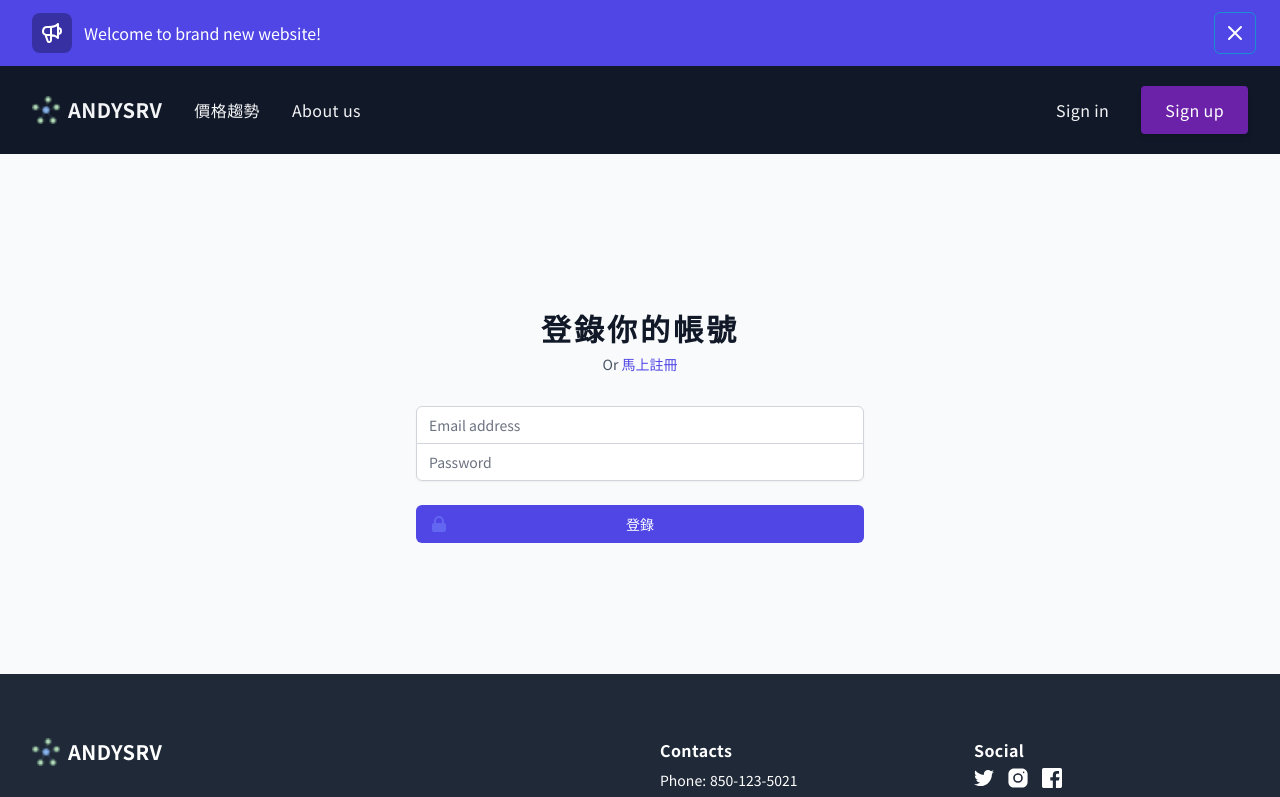
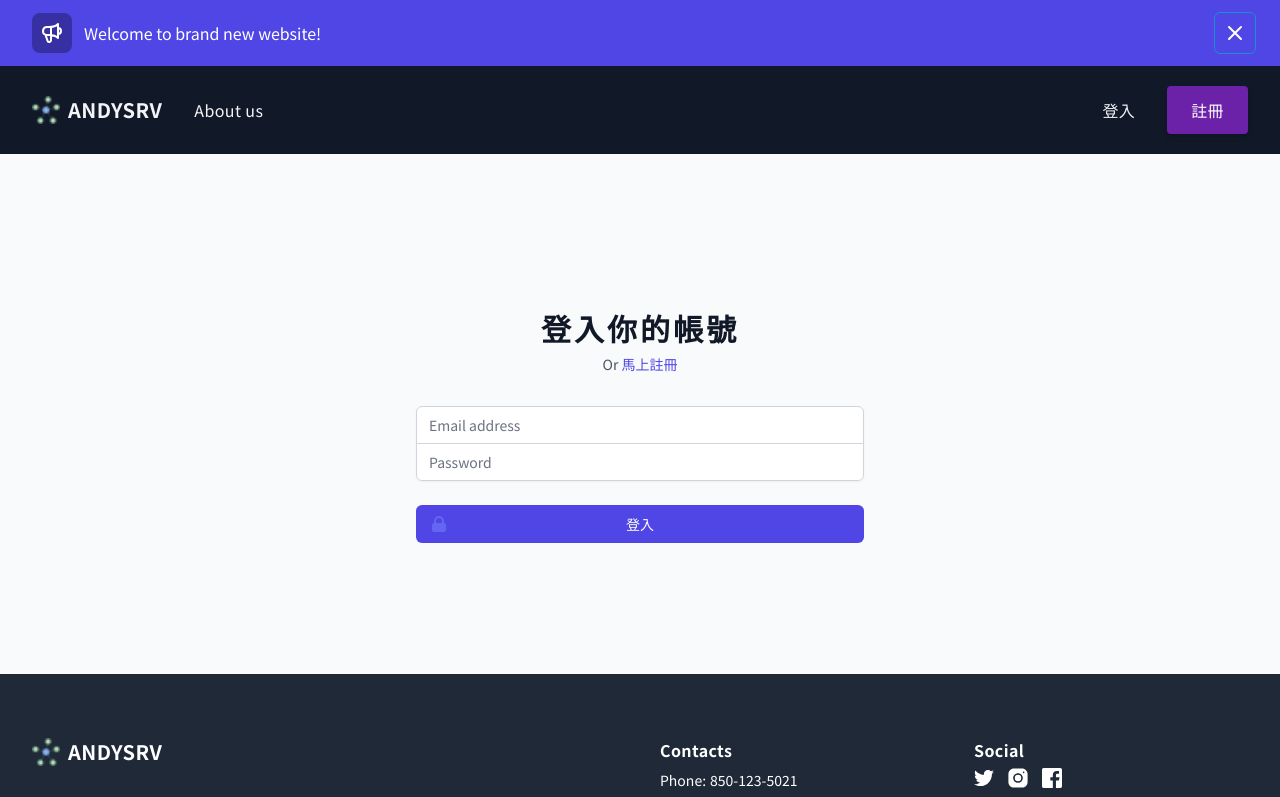
Before and after one commit to strikecbu/grep-car-info, a React (Create React App) app in the folder car-info-ui/car-app/: page /account/login in a window 1280 px wide. Shown: the top 797 px of the page. Built offline with nearby package versions, Linux system fonts and the light colour scheme.

Commit message:
[CarInfoUI] Implement protect route and logout by using redux

```diff
--- a/car-info-ui/car-app/src/App.js
+++ b/car-info-ui/car-app/src/App.js
@@ -25,7 +25,6 @@ function App() {
         }
     }, [cart, dispatch])
 
-    console.log('App init')
     return (
         <Fragment>
             <Outlet />
--- a/car-info-ui/car-app/src/components/Layout/Header.js
+++ b/car-info-ui/car-app/src/components/Layout/Header.tsx
@@ -1,8 +1,18 @@
-import { useState } from 'react'
+import { Fragment, useState } from 'react'
 import { NavLink } from 'react-router-dom'
+import { useDispatch, useSelector } from 'react-redux'
+import { AppDispatch, RootState } from '../../store'
+import { AccountActions } from '../../store/account-slice'
 
 export default () => {
+    const token = useSelector((state: RootState) => state.account.token)
+    const dispatch: AppDispatch = useDispatch()
     const [isMenuOpen, setIsMenuOpen] = useState(false)
+
+    function logout() {
+        dispatch(AccountActions.removeToken())
+        console.log('logout now')
+    }
 
     return (
         <div className="bg-gray-900">
@@ -24,6 +34,7 @@ export default () => {
                             </span>
                         </NavLink>
                         <ul className="flex items-center hidden space-x-8 lg:flex">
+                            {token && (
                                 <li>
                                     <NavLink
                                         className="font-medium tracking-wide text-gray-100 transition-colors duration-200 hover:text-teal-400"
@@ -32,6 +43,8 @@ export default () => {
                                         價格趨勢
                                     </NavLink>
                                 </li>
+                            )}
+
                             <li>
                                 <NavLink
                                     className="font-medium tracking-wide text-gray-100 transition-colors duration-200 hover:text-teal-400"
@@ -43,24 +56,38 @@ export default () => {
                         </ul>
                     </div>
                     <ul className="flex items-center hidden space-x-8 lg:flex">
+                        {!token && (
+                            <Fragment>
                                 <li>
                                     <NavLink
                                         className="font-medium tracking-wide text-gray-100 transition-colors duration-200 hover:text-teal-400"
                                         to="/account/login"
                                     >
-                                Sign in
+                                        登入
                                     </NavLink>
                                 </li>
                                 <li>
-                            <a
-                                href="/"
+                                    <NavLink
                                         className="inline-flex items-center justify-center h-12 px-6 font-medium tracking-wide text-white transition duration-200 rounded shadow-md bg-purple-800 hover:bg-purple-400 focus:shadow-outline focus:outline-none"
-                                aria-label="Sign up"
-                                title="Sign up"
+                                        to="/account/signup"
                                     >
-                                Sign up
-                            </a>
+                                        註冊
+                                    </NavLink>
                                 </li>
+                            </Fragment>
+                        )}
+
+                        {token && (
+                            <li>
+                                <NavLink
+                                    className="inline-flex items-center justify-center h-12 px-6 font-medium tracking-wide text-white transition duration-200 rounded shadow-md bg-purple-800 hover:bg-purple-400 focus:shadow-outline focus:outline-none"
+                                    to="/home"
+                                    onClick={logout}
+                                >
+                                    登出
+                                </NavLink>
+                            </li>
+                        )}
                     </ul>
                     <div className="lg:hidden">
                         <button
@@ -131,6 +158,7 @@ export default () => {
                                     </div>
                                     <nav>
                                         <ul className="space-y-4">
+                                            {token && (
                                                 <li>
                                                     <NavLink
                                                         className="font-medium tracking-wide text-gray-700 transition-colors duration-200 hover:text-purple-400"
@@ -139,6 +167,8 @@ export default () => {
                                                         價格趨勢
                                                     </NavLink>
                                                 </li>
+                                            )}
+
                                             <li>
                                                 <NavLink
                                                     className="font-medium tracking-wide text-gray-700 transition-colors duration-200 hover:text-purple-400"
@@ -147,24 +177,37 @@ export default () => {
                                                     About us
                                                 </NavLink>
                                             </li>
+                                            {!token && (
+                                                <Fragment>
                                                     <li>
                                                         <NavLink
                                                             className="font-medium tracking-wide text-gray-700 transition-colors duration-200 hover:text-purple-400"
                                                             to="/account/login"
                                                         >
-                                                    Sign in
+                                                            登入
                                                         </NavLink>
                                                     </li>
                                                     <li>
-                                                <a
-                                                    href="/"
+                                                        <NavLink
                                                             className="inline-flex items-center justify-center w-full h-12 px-6 font-medium tracking-wide text-white transition duration-200 rounded shadow-md bg-purple-400 hover:bg-purple-700 focus:shadow-outline focus:outline-none"
-                                                    aria-label="Sign up"
-                                                    title="Sign up"
+                                                            to="/account/signup"
                                                         >
-                                                    Sign up
-                                                </a>
+                                                            註冊
+                                                        </NavLink>
                                                     </li>
+                                                </Fragment>
+                                            )}
+                                            {token && (
+                                                <li>
+                                                    <NavLink
+                                                        className="inline-flex items-center justify-center w-full h-12 px-6 font-medium tracking-wide text-white transition duration-200 rounded shadow-md bg-purple-400 hover:bg-purple-700 focus:shadow-outline focus:outline-none"
+                                                        to="/home"
+                                                        onClick={logout}
+                                                    >
+                                                        登出
+                                                    </NavLink>
+                                                </li>
+                                            )}
                                         </ul>
                                     </nav>
                                 </div>
--- a/car-info-ui/car-app/src/components/accounts/Login.tsx
+++ b/car-info-ui/car-app/src/components/accounts/Login.tsx
@@ -10,6 +10,9 @@ import React, { useRef, useState } from 'react'
 import Environment from '../../env/Environment'
 import { initializeApp } from 'firebase/app'
 import { ClipLoader } from 'react-spinners'
+import { useDispatch } from 'react-redux'
+import { AccountActions } from '../../store/account-slice'
+import { AppDispatch } from '../../store'
 
 const firebaseConfig = {
     apiKey: Environment.apiKey,
@@ -26,6 +29,7 @@ export default function Login() {
     const isLogin = location.pathname.includes('login')
     const emailRef = useRef<HTMLInputElement | null>(null)
     const passwordRef = useRef<HTMLInputElement | null>(null)
+    const dispatch: AppDispatch = useDispatch()
     const [message, setMessage] = useState<string>('')
     const [isLoading, setLoading] = useState(false)
 
@@ -37,9 +41,9 @@ export default function Login() {
         const password = passwordRef.current!.value
 
         if (isLogin) {
-            loginHandle(email, password)
+            await loginHandle(email, password)
         } else {
-            signupHandle(email, password)
+            await signupHandle(email, password)
         }
     }
 
@@ -60,10 +64,12 @@ export default function Login() {
             setLoading(false)
             const user = userCredential.user
             if (!user.emailVerified) {
-                setMessage('尚未驗證信箱，請先驗證後，再嘗試登錄')
+                setMessage('尚未驗證信箱，請先驗證後，再嘗試登入')
                 clearInputs()
                 return
             }
+            const token = await user.getIdToken()
+            dispatch(AccountActions.addToken(token))
             navigate('/home', { replace: true })
         } catch (e: any) {
             setMessage('帳號或密碼錯誤，請再重試')
@@ -83,7 +89,7 @@ export default function Login() {
             const user = userCredential.user
             await sendEmailVerification(user)
             setLoading(false)
-            setMessage('請先收取驗證信件後，再嘗試登錄')
+            setMessage('請先收取驗證信件後，再嘗試登入')
             clearInputs()
             navigate('../login', { replace: true })
         } catch (e: any) {
@@ -98,7 +104,7 @@ export default function Login() {
                 <div className="max-w-md w-full space-y-8">
                     <div>
                         <h2 className="mt-6 text-center tracking-widest text-3xl font-extrabold text-gray-900">
-                            {isLogin ? '登錄' : '註冊'}你的帳號
+                            {isLogin ? '登入' : '註冊'}你的帳號
                         </h2>
                         <p className="mt-2 text-center text-sm text-gray-600">
                             Or{'  '}
@@ -114,7 +120,7 @@ export default function Login() {
                                     className="font-medium text-indigo-600 hover:text-indigo-500"
                                     to="/account/login"
                                 >
-                                    登錄
+                                    登入
                                 </NavLink>
                             )}
                         </p>
@@ -209,7 +215,7 @@ export default function Login() {
 
                                     {isLoading && <ClipLoader size={20} />}
                                 </span>
-                                {isLogin ? '登錄' : '註冊'}
+                                {isLogin ? '登入' : '註冊'}
                             </button>
                         </div>
                     </form>
--- a/car-info-ui/car-app/src/components/page/AppRoute.tsx
+++ b/car-info-ui/car-app/src/components/page/AppRoute.tsx
@@ -4,8 +4,6 @@ import App from '../../App'
 import HomePage from './HomePage'
 import CarsPage from './CarsPage'
 import LoginPage from './LoginPage'
-
-type Props = {}
 
 const AppRoute: FunctionComponent = () => {
     return (
--- /dev/null
+++ b/car-info-ui/car-app/src/store/account-slice.ts
@@ -0,0 +1,25 @@
+import { createSlice } from '@reduxjs/toolkit'
+
+type accountType = {
+    token: string
+}
+
+const initialState: accountType = {
+    token: '',
+}
+
+const accountSlice = createSlice({
+    name: 'account',
+    initialState,
+    reducers: {
+        addToken(status, action) {
+            status.token = action.payload
+        },
+        removeToken(status) {
+            status.token = ''
+        },
+    },
+})
+
+export const AccountActions = accountSlice.actions
+export const accountReducer = accountSlice.reducer
--- a/car-info-ui/car-app/src/store/index.ts
+++ b/car-info-ui/car-app/src/store/index.ts
@@ -1,11 +1,19 @@
-import { configureStore } from '@reduxjs/toolkit';
-import { cartReducer } from './cart-slice';
-import uiSlice from './ui-slice';
+import { configureStore } from '@reduxjs/toolkit'
+import { cartReducer } from './cart-slice'
+import uiSlice from './ui-slice'
+import { accountReducer } from './account-slice'
 
 const store = configureStore({
     reducer: {
         cart: cartReducer,
-        ui: uiSlice.reducer
-    } });
+        ui: uiSlice.reducer,
+        account: accountReducer,
+    },
+})
 
-export default store;
+export default store
+
+// Infer the `RootState` and `AppDispatch` types from the store itself
+export type RootState = ReturnType<typeof store.getState>
+// Inferred type: {posts: PostsState, comments: CommentsState, users: UsersState}
+export type AppDispatch = typeof store.dispatch
```
Lines whose indentation alone changed are shown as unchanged.
